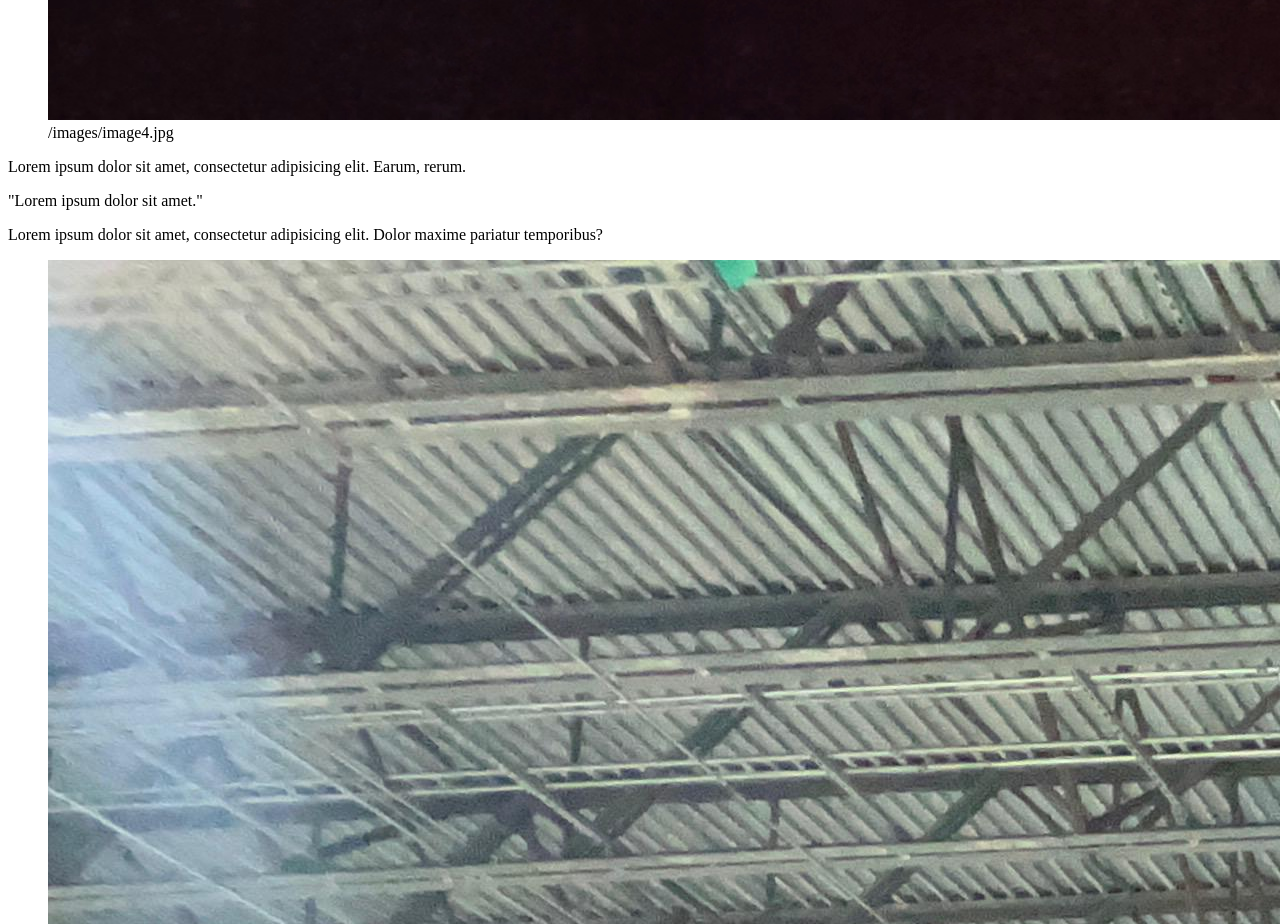
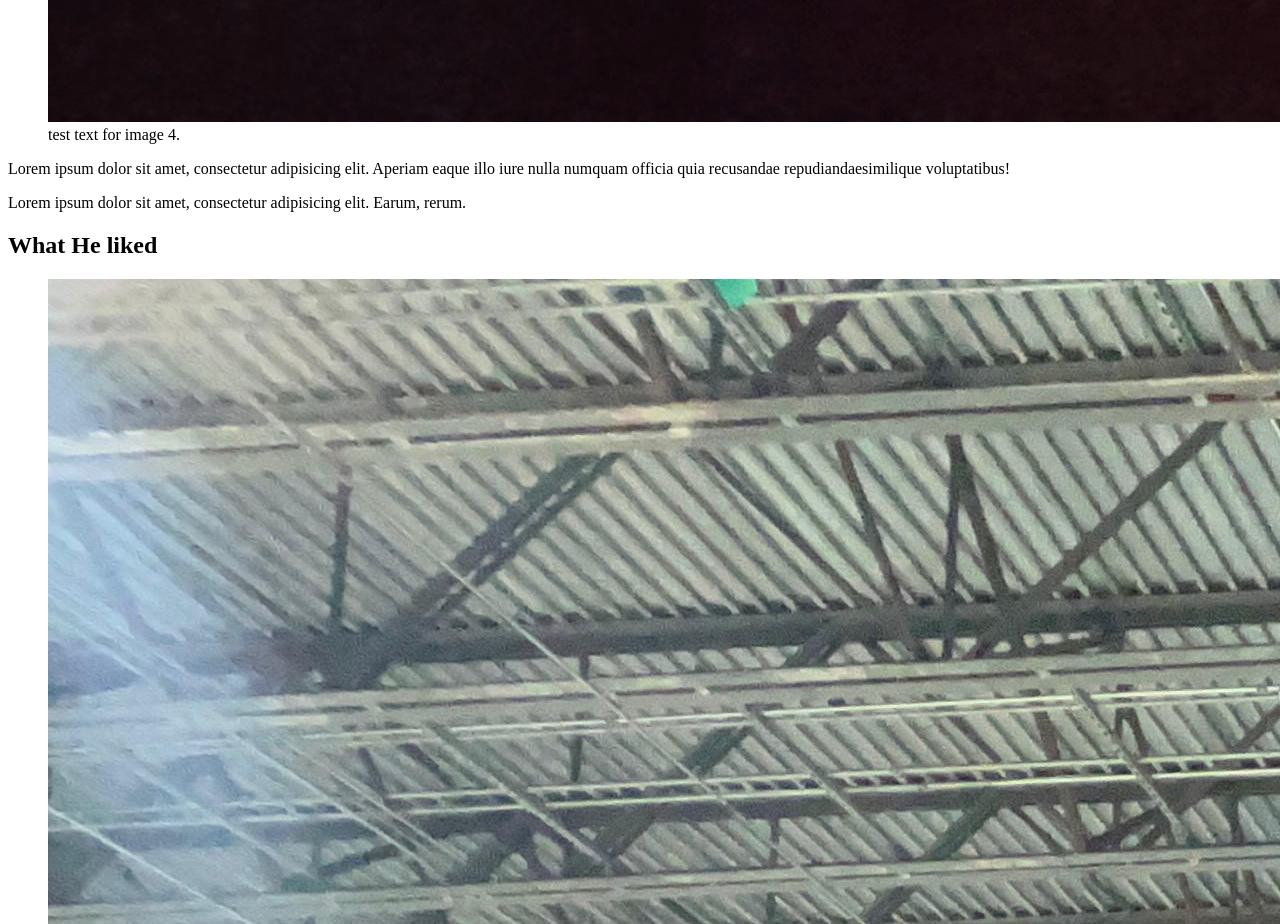
Before and after one commit to theBreadLover/memorial, a React (Vite) app: page / in a window 1280 px wide. Shown: the part 5800-6724 px from the top of the page. Built offline with nearby package versions, Linux system fonts and the light colour scheme.

Commit message:
switched Home page for section components

```diff
--- a/src/App.tsx
+++ b/src/App.tsx
@@ -1,18 +1,40 @@
-import { Routes, Route } from "react-router-dom";
-import Header from "./components/Header";
-import Home from './pages/Home';
-import Gallery from './pages/Gallery';
+import Separator from "./components/Separator.tsx";
+import images from "./utils/images.ts";
+import Section from "./components/Section.tsx";
 
 export default function App () {
   return (
-    <div className="App">
-      <Header />
+    <>
+      {/*<Header />*/}
       <main className="main">
-        <Routes>
-          <Route path="/" element={<Home />} />
-          <Route path="/gallery" element={<Gallery />}></Route>
-        </Routes>
+        <article className="bg-transparent m-1 p-2">
+          <section className="article-section flex flex-col flex-wrap text-center items-center">
+            <h1 className="banner-title text-center text-2xl">In Memory Of</h1>
+            <img className="banner-image" alt="and" src={images[1].src} />
+            <p className="banner-text">
+              Edwin Hernandez
+              <br/>
+              Who left this world on 10/17/2025.
+            </p>
+          </section>
+          <Separator />
+
+          <Section
+            title={"Introduction"}
+            image={images[3]}
+            text={
+              "Lorem ipsum dolor sit amet, consectetur adipisicing elit. Aperiam eaque illo iure nulla numquam officia quia recusandae repudiandaesimilique voluptatibus!\n Lorem ipsum dolor sit amet, consectetur adipisicing elit. Earum, rerum."}
+          />
+          <Separator />
+
+          <Section
+            title={"What He liked"}
+            image={images[2]}
+            text={"Lorem ipsum dolor sit amet, consectetur adipisicing elit. Dolor maxime pariatur temporibus?\n Lorem ipsum dolor sit amet, consectetur adipisicing elit. Adipisci animi consequuntur maxime nobis, officia quam quidem voluptatem!"}
+          />
+        </article>
+
       </main>
-    </div>
+    </>
   )
 }
--- /dev/null
+++ b/src/components/Section.tsx
@@ -0,0 +1,28 @@
+import PhotoCard from "./PhotoCard.tsx";
+
+type properties = {
+	title: string,
+	image: {
+		src: string,
+		quote: string
+	},
+	text: string
+}
+
+export default function Section({title, image, text}: properties) {
+	const separatedText: string[] = text.trim().split("\n");
+
+	return (
+		<>
+			<section className="article-section">
+				<h2 className="section-title">{title}</h2>
+				<PhotoCard imgSrc={image.src} caption={image.quote} />
+				{separatedText.map((paragraph: string, index: number)=> {
+					return (
+						<p key={index} className="article-text">{paragraph.trim()}</p>
+					)
+				})}
+			</section>
+		</>
+	)
+}
--- a/src/pages/Home.tsx
+++ /dev/null
@@ -1,47 +0,0 @@
-import PhotoCard from "../components/PhotoCard.tsx";
-import images from "../utils/images.ts";
-
-export default function Home() {
-
-	return (
-		<article className="article-container">
-			<section className="article-section Banner">
-				<h1 className="banner-title">
-					<span className="title-text">In Memory Of</span>
-					<img className="banner-image" alt="and" src={images[1].src} />
-					<span className="title-text">Edwin Hernandez</span>
-					<span className="title-caption">Who left this world on 10/17/2025.</span>
-				</h1>
-			</section>
-
-			<div className="article-separator article-quote">"Lorem ipsum dolor sit amet, consectetur adipisicing."</div>
-
-			<section className="article-section introduction">
-
-				<p className="article-text">
-					Lorem ipsum dolor sit amet, consectetur adipisicing elit. Aperiam eaque illo iure nulla numquam officia quia recusandae repudiandae similique voluptatibus!
-				</p>
-				<aside className="section-aside_content aside-left_side">
-					<PhotoCard imgSrc={images[3].src} caption={images[3].src} />
-				</aside>
-				<p className="article-text">
-					Lorem ipsum dolor sit amet, consectetur adipisicing elit. Earum, rerum.
-				</p>
-			</section>
-
-			<div className="section-separator article-quote">"Lorem ipsum dolor sit amet."</div>
-
-			<section className="article-section short-story">
-				<p className="article-text">
-					Lorem ipsum dolor sit amet, consectetur adipisicing elit. Dolor maxime pariatur temporibus?
-				</p>
-				<aside className="section-aside_content aside-right_side">
-					<PhotoCard imgSrc={images[2].src} caption={images[2].quote} />
-				</aside>
-				<p className="article-text">
-					Lorem ipsum dolor sit amet, consectetur adipisicing elit. Adipisci animi consequuntur maxime nobis, officia quam quidem voluptatem!
-				</p>
-			</section>
-		</article>
-	)
-}
```
